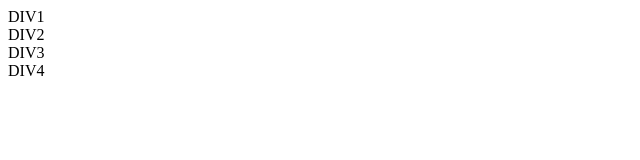
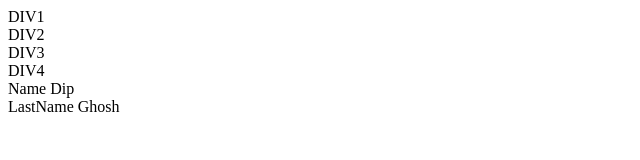
Before and after one commit to Dip-Ghosh/ES6-Learning, a plain HTML site: page index.html in a window 1280 px wide. Shown: the whole page, without its empty margins (0-640 px from the left). Drawn offline with Linux system fonts and the light colour scheme.

Commit message:
string literal

```diff
--- a/index.html
+++ b/index.html
@@ -7,10 +7,17 @@
     <title>Document</title>
 </head>
 <body>
+    <!--const and let-->
     <div>DIV1</div>
     <div>DIV2</div>
     <div>DIV3</div>
     <div>DIV4</div>
+
+    <!--string literals-->
+    <div class="user_list">
+
+
+    </div>
     <script src="main.js"></script>
 </body>
 </html>
--- a/main.js
+++ b/main.js
@@ -1,3 +1,4 @@
+ //concept of let and conts
  let divs = document.getElementsByTagName('div');
  console.log(divs);
 for(let i = 0; i < divs.length; i++)
@@ -7,3 +8,34 @@ for(let i = 0; i < divs.length; i++)
 
     });
 }
+
+//string literals
+  function retrunEmployee()
+  {
+      const name = "Dip";
+      const age =  26;
+      const position = "Associate software Engineer";
+      console.log(`Name is ${name} and age is ${age} and positio is ${position}`);
+  }
+  retrunEmployee();
+
+  //object literals
+  const users = {
+      name:'Dip',
+      age : '21'
+  }
+  console.log(`name is ${users.name} and age is ${users.age}`);
+
+//user list
+let list = document.querySelector('.user_list');
+ function addUsers(name,lastName)
+ {
+    let  template = String.raw `
+     <div class="user">
+        <div>Name  ${name}</div>
+        <div>LastName ${lastName}</div>
+    </div>
+     `;
+     list.insertAdjacentHTML('beforeEnd',template);
+ }
+ addUsers('Dip ','Ghosh');
```
